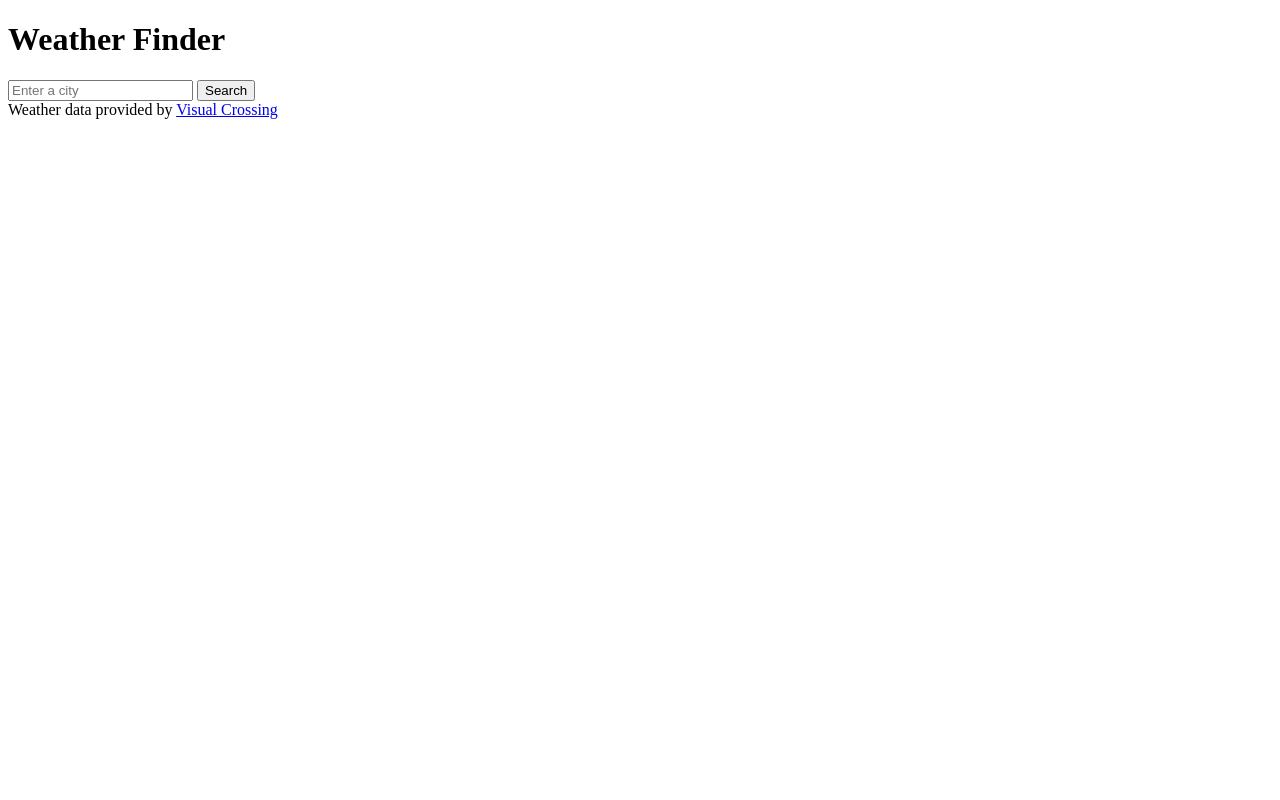
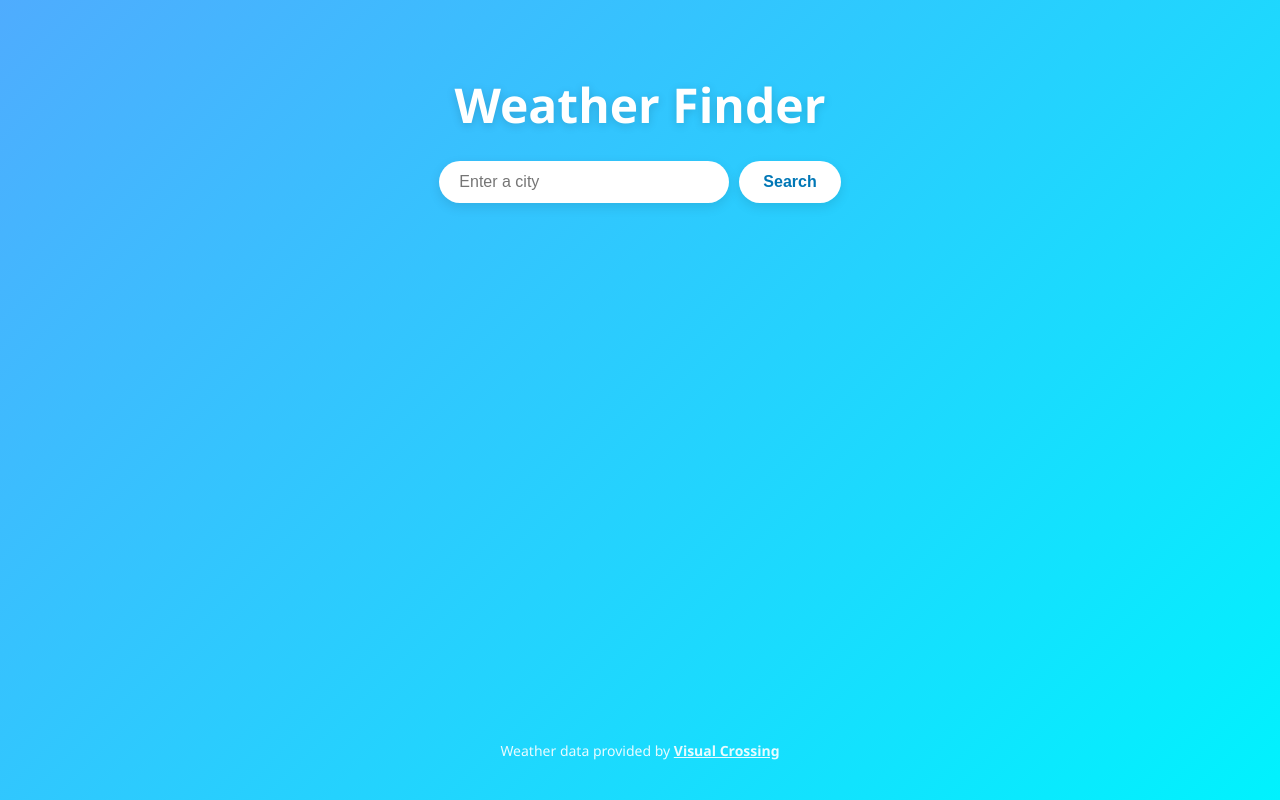
Before and after one commit to mohamadHn0/weather-app, a plain HTML site: page index.html in a window 1280 px wide. Drawn offline with Linux system fonts and the light colour scheme.

Commit message:
finishing html and css and starting with js

```diff
--- a/index.html
+++ b/index.html
@@ -4,7 +4,9 @@
   <link rel="stylesheet" href="styles.css">
 </head>
 <body>
-  <h1>Weather Finder</h1>
+  <div class="weather-app">
+    <div class="name">
+  <h1>Weather Finder</h1></div>
   <form id="weather-form">
     <input type="text" id="location-input" placeholder="Enter a city" required>
     <button type="submit">Search</button>
@@ -12,6 +14,8 @@
 
   <div class="weather-display"></div>
 <footer>Weather data provided by <a href="https://visualcrossing.com">Visual Crossing</a></footer>
+</div>
   <script src="scripts.js"></script>
+
 </body>
 </html>
--- a/scripts.js
+++ b/scripts.js
@@ -0,0 +1,9 @@
+const weatherForm = document.getElementById("weather-form");
+const locationInput = document.getElementById("location-input");
+
+weatherForm.addEventListener("submit", (event)=>{
+  event.preventDefault();
+
+  const city = locationInput.value;
+  console.log("You searched for", city);
+})
--- a/styles.css
+++ b/styles.css
@@ -0,0 +1,78 @@
+
+body {
+  margin: 0;
+  font-family: 'Segoe UI', Tahoma, Geneva, Verdana, sans-serif;
+  color: #ffffff;
+}
+
+
+.weather-app {
+  background: linear-gradient(135deg, #4facfe 0%, #00f2fe 100%);
+  min-height: 100vh;
+  display: flex;
+  flex-direction: column;
+  align-items: center;
+  padding: 40px 20px;
+  box-sizing: border-box;
+}
+
+
+.name h1 {
+  font-size: 48px;
+  margin-bottom: 24px;
+  text-shadow: 0 2px 10px rgba(0, 0, 0, 0.15);
+}
+
+
+#weather-form {
+  display: flex;
+  gap: 10px;
+  margin-bottom: 30px;
+}
+
+#location-input {
+  padding: 12px 20px;
+  font-size: 16px;
+  border: none;
+  border-radius: 25px;
+  outline: none;
+  width: 250px;
+  box-shadow: 0 4px 12px rgba(0, 0, 0, 0.1);
+}
+
+#weather-form button {
+  padding: 12px 24px;
+  font-size: 16px;
+  font-weight: bold;
+  color: #0077b6;
+  background-color: #ffffff;
+  border: none;
+  border-radius: 25px;
+  cursor: pointer;
+  box-shadow: 0 4px 12px rgba(0, 0, 0, 0.1);
+  transition: transform 0.2s, background-color 0.2s;
+}
+
+#weather-form button:hover {
+  background-color: #f0f8ff;
+  transform: translateY(-2px);
+}
+
+
+.weather-display {
+  width: 100%;
+  max-width: 400px;
+  text-align: center;
+}
+
+
+footer {
+  margin-top: auto;
+  font-size: 14px;
+  opacity: 0.9;
+}
+
+footer a {
+  color: #ffffff;
+  font-weight: bold;
+}
```
